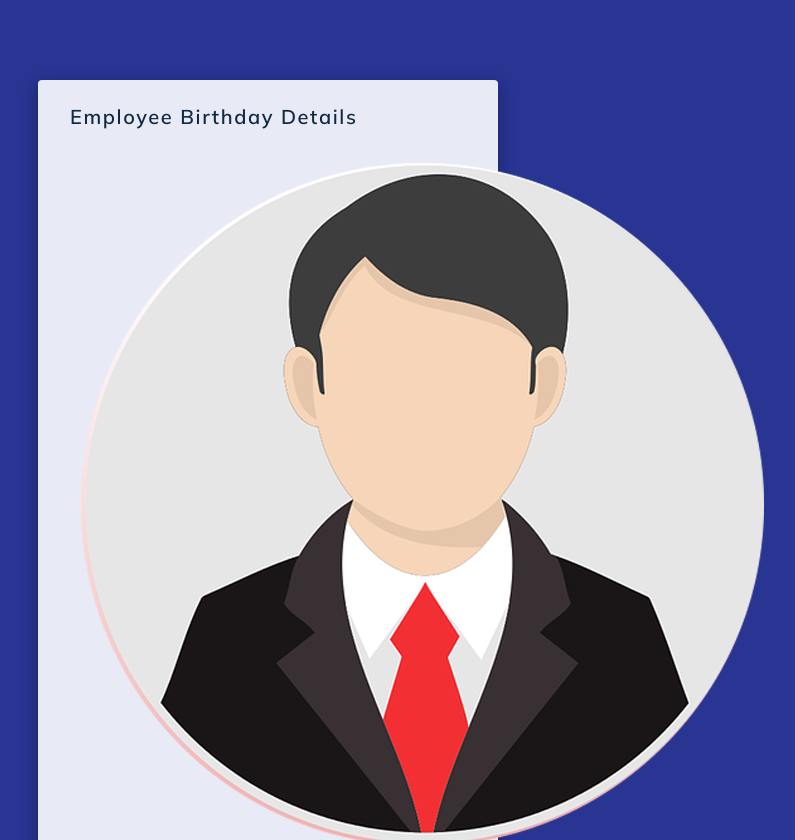
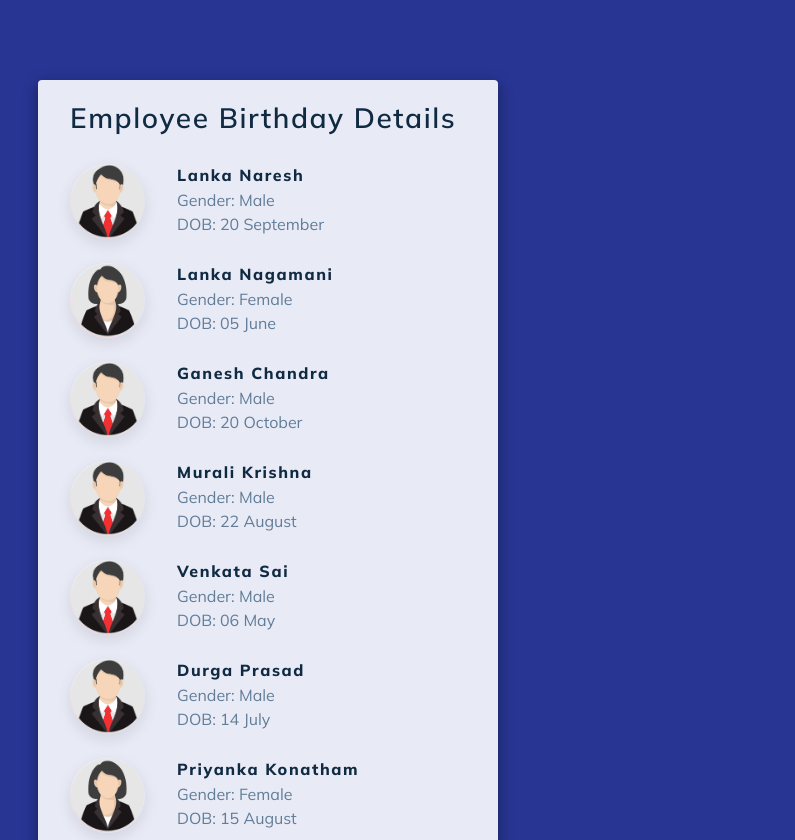
Before and after one commit to Srinivasanaresh72/Reminder_App, a React (Create React App) app: page /empdetails in a window 1280 px wide. Shown: the top 840 px of the page, without its empty margins (372-1167 px from the left). Built offline with nearby package versions, Linux system fonts and the light colour scheme.

Commit message:
added css for employee details

```diff
--- a/src/index.css
+++ b/src/index.css
@@ -51,6 +51,31 @@ p{
   color: #617d98;
 }
 
+@media screen and (min-width: 800px) {
+  h1{
+    font-size: 4rem;
+  }
+
+  h2{
+    font-size: 2.5rem;
+  }
+
+  h3{
+    font-size: 1.75rem;
+  }
+
+  h4{
+    font-size: 1rem;
+  }
+
+  body{
+    font-size: 1rem;
+  }
+
+  h1,h2,h3,h4{
+    line-height: 1;
+  }
+}
 .container{
   width: 90vw;
   margin:5rem;
@@ -93,3 +118,32 @@ p{
   padding: 10px;
   border-radius: 5px;
 }
+
+.person{
+  display: grid;
+  grid-template-columns: auto 1fr;
+  column-gap: 0.75rem;
+  margin-bottom: 1.5rem;
+  align-items: center;
+}
+
+.person img{
+  width: 75px;
+  height: 75px;
+  object-fit: cover;
+  border-radius: 50%;
+  box-shadow: 0 5px 15px #0000001a;
+}
+
+.person h4{
+  font-weight: 800;
+  margin-bottom: 0.35rem;
+}
+
+.person p{
+  margin-bottom: 0rem;
+}
+
+div.emp_details{
+  margin-left: 20px;
+}
```
